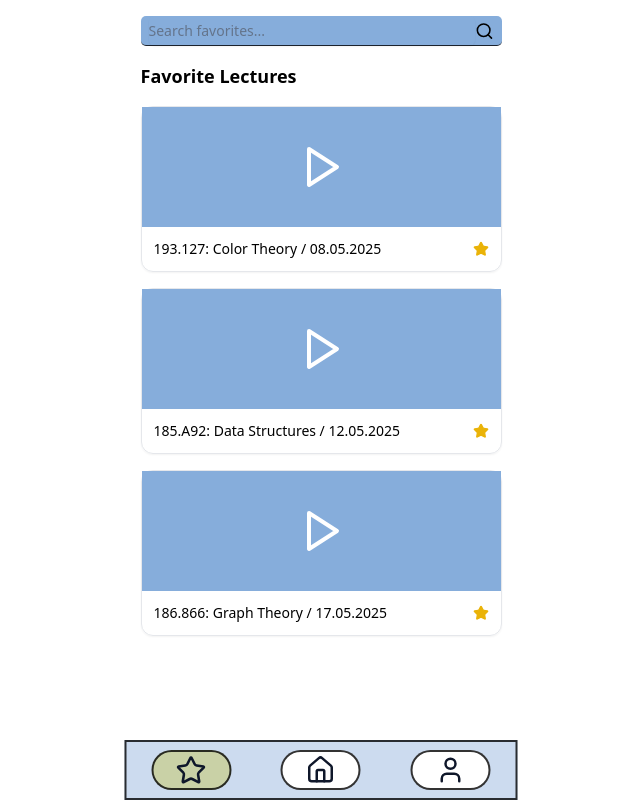
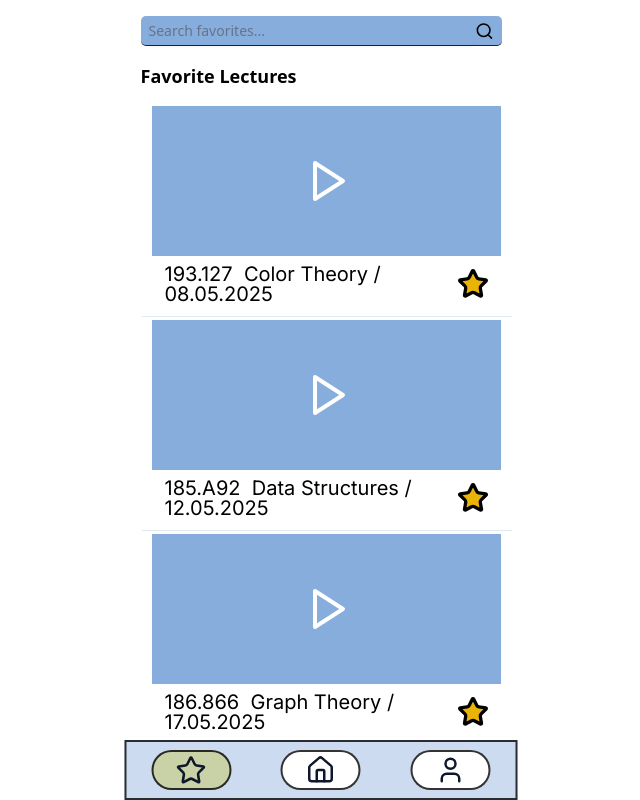
Before and after one commit to relaxin101/focusflow, a React (Vite) app: page /favorites in a window 1280 px wide. Shown: the whole page, without its empty margins (319-959 px from the left). Built offline with nearby package versions, Linux system fonts and the light colour scheme.

Commit message:
Fixed Cards

```diff
--- a/src/components/CourseCard/CourseCard.tsx
+++ b/src/components/CourseCard/CourseCard.tsx
@@ -58,7 +58,7 @@ export const CourseCard: React.FC<CourseCardProps> = ({
         </Link>
 
         {/* Course title */}
-        <div className="flex justify-between items-center mt-2 px-2">
+        <div className="flex justify-start items-center mt-2 px-6">
           <h2 className="[font-family:'Inter',Helvetica] font-normal text-black text-xl tracking-[0] leading-5">
             {id}&nbsp;&nbsp;{title}
           </h2>
@@ -71,13 +71,13 @@ export const CourseCard: React.FC<CourseCardProps> = ({
           >
             {isPinned ? (
               <img
-                className="w-[25px] h-[25px] object-cover"
+                className="w-[32px] h-[32px] object-cover"
                 alt="Pin filled"
                 src="/icons8-pin-50-1--3.png"
               />
             ) : (
               <svg
-                className="w-[25px] h-[25px] text-gray-400"
+                className="w-[32px] h-[32px] text-gray-400"
                 viewBox="0 0 24 24"
                 fill="none"
                 stroke="currentColor"
--- a/src/components/LectureCard/LectureCard.tsx
+++ b/src/components/LectureCard/LectureCard.tsx
@@ -3,6 +3,7 @@ import { Link } from "react-router-dom";
 import { PlayIcon, StarIcon } from "lucide-react";
 import { Button } from "../ui/button";
 import { Card, CardContent } from "../ui/card";
+import { Separator } from "../ui/separator";
 
 interface LectureCardProps {
   id: string;
@@ -26,47 +27,52 @@ export const LectureCard: React.FC<LectureCardProps> = ({
   showFavoriteButton = true,
 }) => {
   return (
-    <Card className="border border-gray-200 shadow-sm">
+    <Card className="w-[372px] h-[198px] mx-auto border-none shadow-none">
       <CardContent className="p-0">
         {/* Video thumbnail area */}
         <Link to={`/course/${courseId}/lecture/${id}`}>
-          <div className="relative w-full h-[120px] bg-celestial-blue flex items-center justify-center cursor-pointer hover:opacity-90 transition-opacity">
+          <div className="relative w-[349px] h-[150px] mx-auto bg-celestial-blue flex items-center justify-center cursor-pointer hover:opacity-90 transition-opacity">
             <PlayIcon className="w-12 h-12 text-white" />
 
             {/* Notification indicator */}
             {hasNotification && (
-              <div className="absolute top-2 right-2 w-5 h-5 bg-yellow-400 rounded-full flex items-center justify-center">
-                <span className="text-xs font-bold text-black">1</span>
+              <div className="absolute w-[22px] h-5 top-2 right-2">
+                <div className="relative w-5 h-5 bg-[url(/ellipse-8.svg)] bg-[100%_100%]">
+                  <div className="absolute w-2.5 h-5 top-0 left-[5px] [font-family:'Inter',Helvetica] font-normal text-black text-xs text-center tracking-[0] leading-5 whitespace-nowrap">
+                    1
+                  </div>
+                </div>
               </div>
             )}
           </div>
         </Link>
 
         {/* Lecture info */}
-        <div className="p-3 flex items-center justify-between">
-          <div className="flex-1">
-            <p className="text-sm font-medium text-black">
-              {courseId}: {title} / {date}
-            </p>
-          </div>
+        <div className="flex justify-start items-center mt-2 px-6">
+          <h2 className="[font-family:'Inter',Helvetica] font-normal text-black text-xl tracking-[0] leading-5 max-w-[300px] break-words">
+            {courseId}&nbsp;&nbsp;{title} / {date}
+          </h2>
 
           {/* Star toggle button */}
           {showFavoriteButton && onToggleFavorite && (
             <Button
               variant="ghost"
-              className="p-0 h-auto w-auto hover:bg-transparent ml-2"
+              className="p-0 h-auto w-auto hover:bg-transparent flex items-center"
               onClick={() => onToggleFavorite(courseId)}
             >
               <StarIcon
-                className={`w-6 h-6 ${
+                className={`!w-[32px] !h-[32px] stroke-[2.5] ${
                   isFavorited
-                    ? 'text-yellow-500 fill-yellow-500'
-                    : 'text-gray-400'
+                    ? 'text-yellow-500 fill-yellow-500 stroke-black'
+                    : 'text-gray-400 stroke-black'
                 }`}
+                style={{ width: '32px', height: '32px' }}
               />
             </Button>
           )}
         </div>
+
+        <Separator className="mt-3 w-[370px] mx-auto" />
       </CardContent>
     </Card>
   );
```
